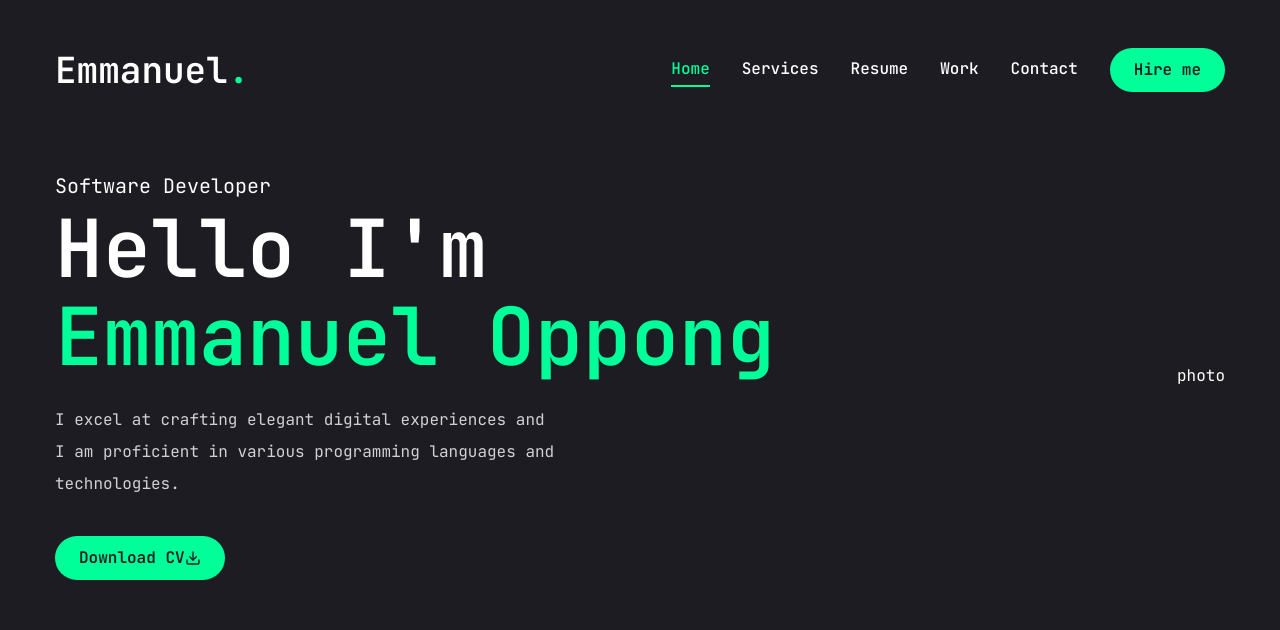
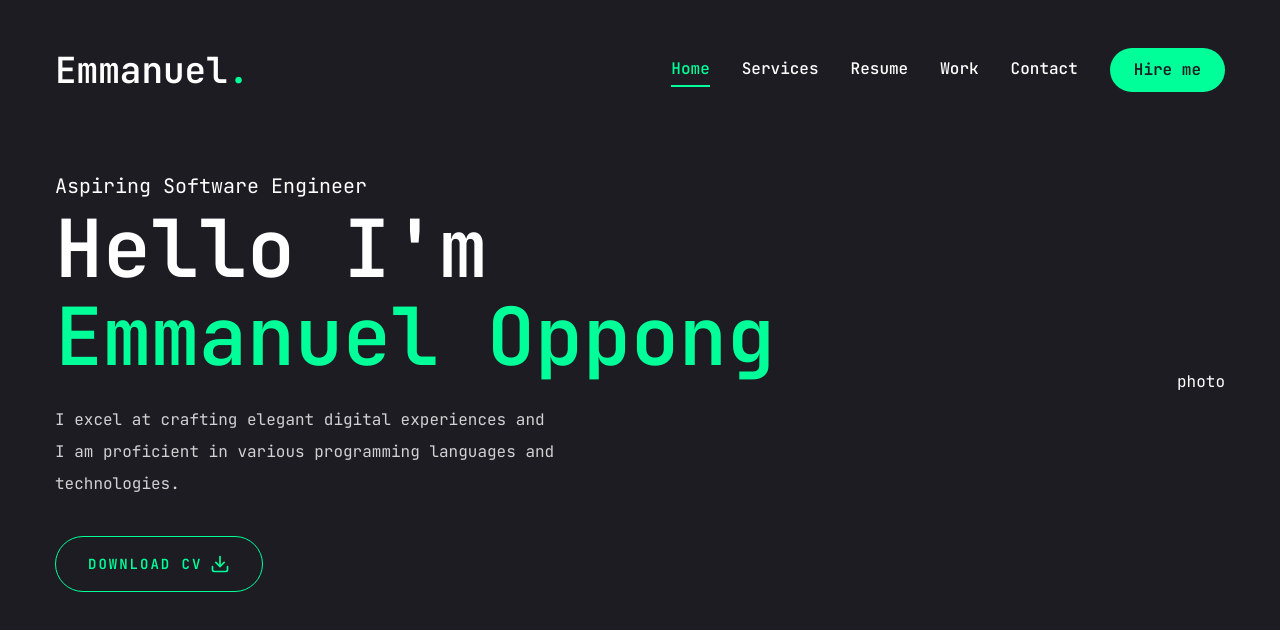
Before and after one commit to emmaeng680/portfoliosite, a Next.js app in the folder emmas-portfolio/: page / in a window 1280 px wide. Shown: the top 630 px of the page. Built offline with nearby package versions, Linux system fonts and the light colour scheme.

Commit message:
new updates
hi there

```diff
--- a/emmas-portfolio/app/page.jsx
+++ b/emmas-portfolio/app/page.jsx
@@ -8,7 +8,7 @@ const Home = () => {
             <div className="flex flex-col xl:flex-row items-center justify-between xl:pt-8 xl:pb-24">
                 {/* text */}
                 <div className="text-center xl:text-left">
-                    <span className="text-xl">Software Developer</span>
+                    <span className="text-xl">Aspiring Software Engineer</span>
                     <h1 className="h1 mb-6">
                         Hello I'm <br/> <span className="text-accent"> Emmanuel Oppong</span>
                     </h1>
@@ -17,9 +17,9 @@ const Home = () => {
                     </p>
                     {/* button and socials */}
                     <div>
-                        <Button className="">
+                        <Button variant="outline" size="lg" className="uppercase flex items-center gap-2">
                             <span>Download CV</span>
-                            <FiDownload/>
+                            <FiDownload className="text-xl"/>
                         </Button>
                     </div>
                 </div>
```
